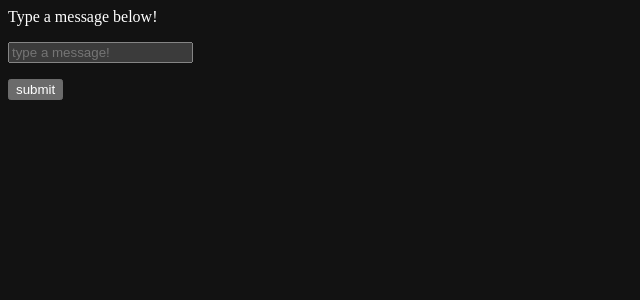
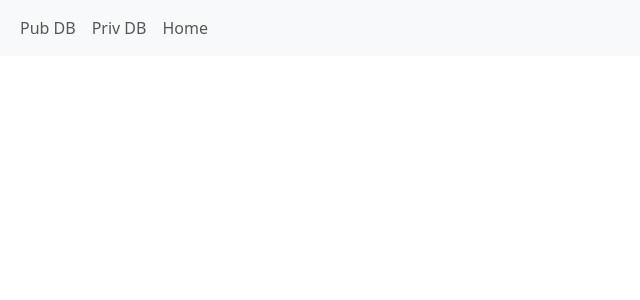
Before and after one commit to stuart-kieser/Py_P2P_journey, a Flask app: page / in a window 1280 px wide. Shown: the top 300 px of the page, without its empty margins (0-640 px from the left). Run offline with Flask 3, Linux system fonts and the light colour scheme.

Commit message:
More changes
I figures out how to get the boot strap styling working as well so now it is just a case of figuring out the inheritance, getting stuff from the database and posting stuff to the database.

```diff
--- a/Month2/Project Website/app.py
+++ b/Month2/Project Website/app.py
@@ -8,7 +8,18 @@ app = Flask(__name__)
 
 @app.route("/")
 def home():
-    return render_template("base.html")
+    return render_template("home.html")
+
+
+@app.route("/public")
+def public():
+    # access database and print the entire thing in order
+    return render_template("public.html")
+
+
+@app.route("/database")
+def database():
+    return redirect(url_for("home"))
 
 
 if __name__ == "__main__":
--- a/Month2/Project Website/templates/base.html
+++ b/Month2/Project Website/templates/base.html
@@ -1,15 +1,38 @@
-<!DOCTYPE html>
-<html class="dark" style="color-scheme: dark;">
+<html>
 
 <head>
-    <p1>Type a message below!</p1>
+    <link href="https://cdn.jsdelivr.net/npm/bootstrap@5.3.0-alpha3/dist/css/bootstrap.min.css" rel="stylesheet"
+        integrity="sha384-KK94CHFLLe+nY2dmCWGMq91rCGa5gtU4mk92HdvYe+M/SXH301p5ILy+dN9+nJOZ" crossorigin="anonymous">
 </head>
 
 <body>
-    <form action="#" method="post">
-        <p><input type="text" msg="message" placeholder="type a message!" /></p>
-        <p><input type="submit" value="submit" /></p>
-    </form>
+    <nav class="navbar navbar-expand-lg bg-body-tertiary">
+        <div class="container-fluid">
+            <div class="collapse navbar-collapse" id="navbarNavDropdown">
+                <ul class="navbar-nav">
+
+                    <li class="nav-item">
+                        <a class="nav-link" href="/public">Pub DB</a>
+                    </li>
+
+                    <li class="nav-item">
+                        <a class="nav-link" href="/database">Priv DB</a>
+                    </li>
+
+                    <li class="nav-item">
+                        <a class="nav-link" href="/">Home</a>
+                    </li>
+
+                </ul>
+            </div>
+        </div>
+    </nav>
+    <script src="https://cdn.jsdelivr.net/npm/@popperjs/core@2.11.7/dist/umd/popper.min.js"
+        integrity="sha384-zYPOMqeu1DAVkHiLqWBUTcbYfZ8osu1Nd6Z89ify25QV9guujx43ITvfi12/QExE"
+        crossorigin="anonymous"></script>
+    <script src="https://cdn.jsdelivr.net/npm/bootstrap@5.3.0-alpha3/dist/js/bootstrap.min.js"
+        integrity="sha384-Y4oOpwW3duJdCWv5ly8SCFYWqFDsfob/3GkgExXKV4idmbt98QcxXYs9UoXAB7BZ"
+        crossorigin="anonymous"></script>
 </body>
 
 </html>
--- /dev/null
+++ b/Month2/Project Website/templates/home.html
@@ -0,0 +1,11 @@
+{% extends "base.html" %}
+{% block body %}
+<p1>Type a message</p1>
+
+<body>
+    <form action="#" method="post">
+        <p><input type="text" msg="message" placeholder="type a message!" /></p>
+        <p><input type="submit" value="submit" /></p>
+    </form>
+</body>
+{% endblock %}
```
